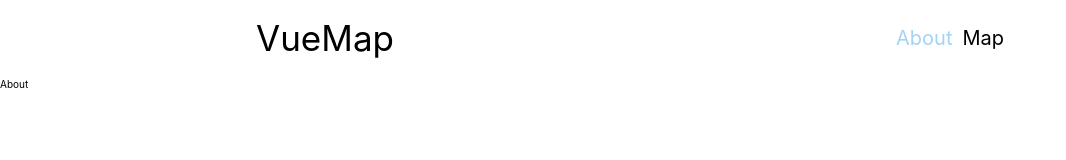
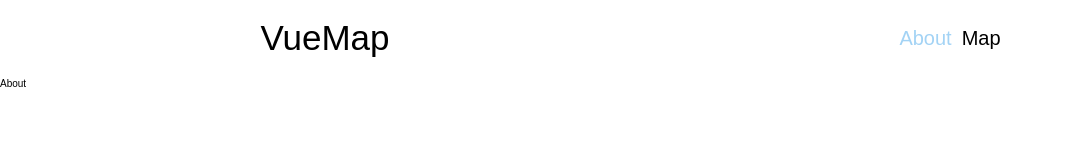
Before and after one commit to NojusM/Map-using-Vue, a Vue app: page / in a window 1280 px wide. Shown: the top 160 px of the page, without its empty margins (0-1066 px from the left). Built offline with nearby package versions, Linux system fonts and the light colour scheme.

Commit message:
CHANGE APP FONT

```diff
--- a/src/assets/index.css
+++ b/src/assets/index.css
@@ -1,18 +1,18 @@
 :root {
   line-height: 1.6;
   font-family:
+    sans-serif,
     Inter,
     -apple-system,
     BlinkMacSystemFont,
-    'Segoe UI',
     Roboto,
     Oxygen,
     Ubuntu,
     Cantarell,
+    'Segoe UI',
     'Fira Sans',
     'Droid Sans',
-    'Helvetica Neue',
-    sans-serif;
+    'Helvetica Neue';
   font-size: 10px;
   text-rendering: optimizeLegibility;
   -webkit-font-smoothing: antialiased;
```
